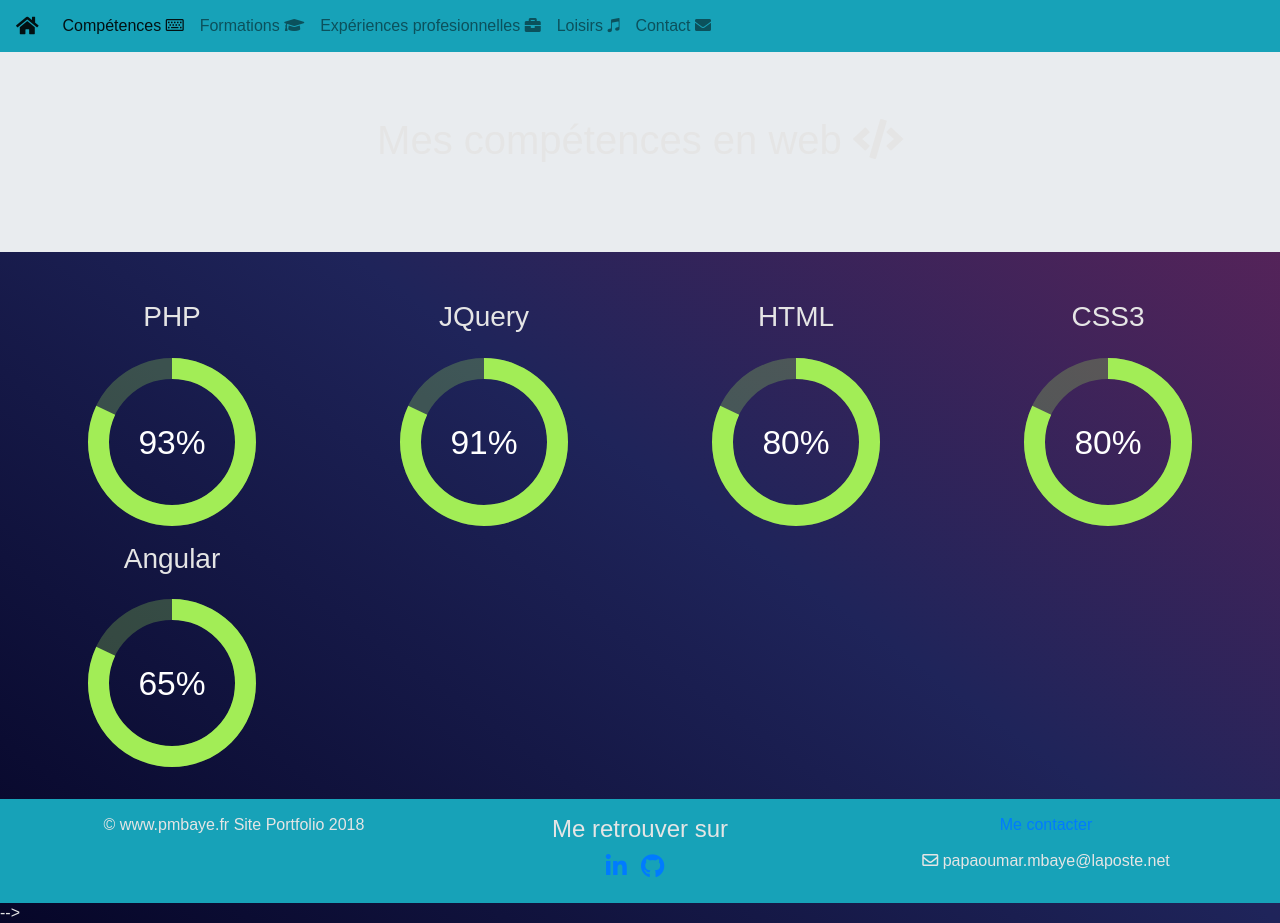
After one commit to POMbaye20/pmbaye_PORTFOLIO, a PHP site: page /competences_anim.php in a window 1280 px wide. The commit adds this page. Run offline with PHP 8.4, Linux system fonts and the light colour scheme; data comes from the database, SQL or seed files in the repository; some libraries are stand-ins or nearby versions.

Commit message:
test animation
pour la page competences.php

```diff
--- /dev/null
+++ b/front/competences_anim.php
@@ -0,0 +1,109 @@
+<?php require 'connexion.php'; // je me connecte à la base de donnéees pour afficher les données de celle ci ?>
+
+
+  <!DOCTYPE html>
+<html lang="fr">
+<head>
+    <meta charset="UTF-8">
+    <meta name="viewport" content="width=device-width, initial-scale=1.0">
+    <meta http-equiv="X-UA-Compatible" content="ie=edge">
+
+                                                                            <!-- Mes liens (bootstrap, font awesome, google fonts ) -->
+
+    <!-- Lien Bootstrap -->
+    <link rel="stylesheet" href="https://stackpath.bootstrapcdn.com/bootstrap/4.1.3/css/bootstrap.min.css" integrity="sha384-MCw98/SFnGE8fJT3GXwEOngsV7Zt27NXFoaoApmYm81iuXoPkFOJwJ8ERdknLPMO" crossorigin="anonymous">
+    <!-- Lien Font Awesome pour l'insertion des icônes -->
+    <link rel="stylesheet" href="https://use.fontawesome.com/releases/v5.3.1/css/all.css" integrity="sha384-mzrmE5qonljUremFsqc01SB46JvROS7bZs3IO2EmfFsd15uHvIt+Y8vEf7N7fWAU" crossorigin="anonymous">
+
+    <!-- Mon style CSS -->
+    <link rel="stylesheet" href="css/style.css">
+
+    <!-- Google fonts Montserrat -->
+    <link href="https://fonts.googleapis.com/css?family=Montserrat:400,700" rel="stylesheet">
+
+
+     <!-- Lien google fonts Roboto Slab -->
+     <link href="https://fonts.googleapis.com/css?family=Roboto+Slab:400,700" rel="stylesheet">
+
+    <title>Compétences</title>
+
+
+    <!-- Style de l'animation -->
+    <link rel="stylesheet" href="test_animation/style.css">
+
+
+
+</head>
+
+<body>
+
+    <!-- Ici, je require ma navigation -->
+    <?php require 'inc/navigation.inc.php';
+
+
+    // requête pour chercher toutes les compétences
+    $sql = $pdoCV -> prepare("SELECT * FROM t_competences WHERE id_utilisateur = 1 ORDER BY niveau DESC");
+    $sql -> execute();
+
+    ?>
+
+        <div class="header jumbotron-fluid jumbotron">
+            <h1 class="mb-4">Mes compétences en web <i class="fas fa-code"></i></h1>
+        </div>
+
+        <!-- ANIMATION -->
+
+    <!-- debut section -->
+
+    <section class="row">
+
+            <?php
+                while($ligne_competence = $sql -> fetch()) {
+            ?>
+        <div class="col-lg-3 col-md-4 col-sm-6">
+            <!-- cercle de chaque compétence avec son titre en h3 -->
+            <h3 class="competence"><?= $ligne_competence['competence']; ?></h3>
+            <svg class="radial-progress" data-percentage="<?= $ligne_competence['niveau']; ?>" viewBox="0 0 80 80">
+            <!-- la partie du cercle incomplète -->
+                <circle class="incomplete" cx="40" cy="40" r="35"></circle>
+                <!-- la partie du cercle complète -->
+                <circle class="complete" cx="40" cy="40" r="35" style="stroke-dashoffset: 39.58406743523136;"></circle>
+                <text class="percentage" x="50%" y="57%" transform="matrix(0, 1, -1, 0, 80, 0)">
+                <!-- le niveau est affiché ici -->
+                <?= $ligne_competence['niveau']; ?>%</text>
+            </svg>
+        </div>
+        <?php
+        } // Fin de la boucle while
+    ?>
+
+    </section>
+
+
+    <script src="test_animation/script.js"></script>
+
+  <div class="container-fluid bg-info footer-front"><!-- début .container pour le footer -->
+      <div class="row"><!-- début .row -->
+          <div class="col-sm">
+            &copy; www.pmbaye.fr Site Portfolio 2018
+          </div>
+          <div class="col-sm">
+            <h4> Me retrouver sur </h4>
+                <a href="https://fr.linkedin.com/in/papaoumar-mbaye-6661b3ab" class="social_network  " target="_blank"> <i class="fab linkedin fa-linkedin-in"></i></a>
+                <a href="https://github.com/POMbaye20" class="social_network " target="_blank"> <i class="fab github fa-github"></i></a>
+          </div>
+          <div class="col-sm">
+              <p class="contact"><a href="messages.php">Me contacter</a></p>
+              <p><i class="far fa-envelope"></i> papaoumar.mbaye@laposte.net</p>
+
+          </div>
+      </div><!-- fin.row -->
+  </div><!-- fin .container pour le footer -->
+
+
+
+     <script src="https://code.jquery.com/jquery-3.3.1.slim.min.js" integrity="sha384-q8i/X+965DzO0rT7abK41JStQIAqVgRVzpbzo5smXKp4YfRvH+8abtTE1Pi6jizo" crossorigin="anonymous"></script> -->
+     <script src="https://cdnjs.cloudflare.com/ajax/libs/popper.js/1.14.3/umd/popper.min.js" integrity="sha384-ZMP7rVo3mIykV+2+9J3UJ46jBk0WLaUAdn689aCwoqbBJiSnjAK/l8WvCWPIPm49" crossorigin="anonymous"></script>
+
+  </body>
+  </html>
--- a/front/css/style.css
+++ b/front/css/style.css
@@ -1,3 +1,7 @@
+main {
+    min-height: 91vh;
+}
+
 body {
     min-height: 92vh;
     font-family: 'Montserrat', sans-serif;
--- a/front/index.php
+++ b/front/index.php
@@ -61,8 +61,8 @@
        </div>
 
        <div class="mb-5 text-success">
-           <p>Aller sur la navigation en haut de la page, pour retrouver les autres rubriques</p>
-           <p>Egalement une page si vous souhaitez me contacter</p>
+           <!-- <p>Aller sur la navigation en haut de la page, pour retrouver les autres rubriques</p>
+           <p>Egalement une page si vous souhaitez me contacter</p> -->
 
        </div>
 
--- a/front/test_animation/index2.php
+++ b/front/test_animation/index2.php
@@ -18,7 +18,7 @@
   </div>
 
             <?php
-                $sql = $pdoCV -> prepare("SELECT * FROM t_competences ");
+                $sql = $pdoCV -> prepare("SELECT * FROM t_competences");
                 $ligne_competence = $sql -> execute();  // j'exécute la requête
             ?>
 
```
